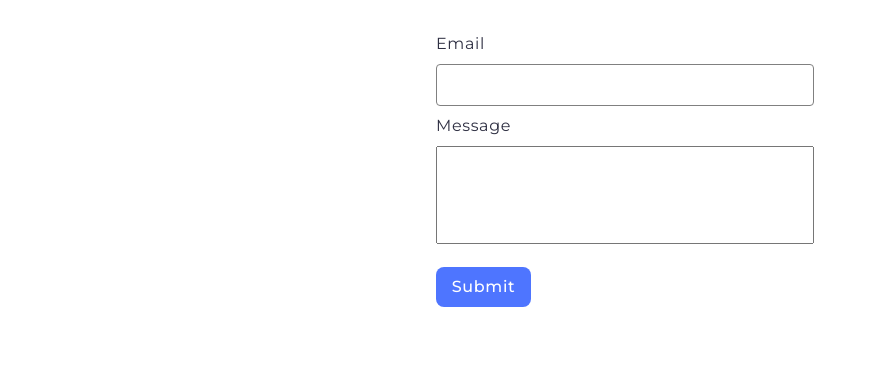
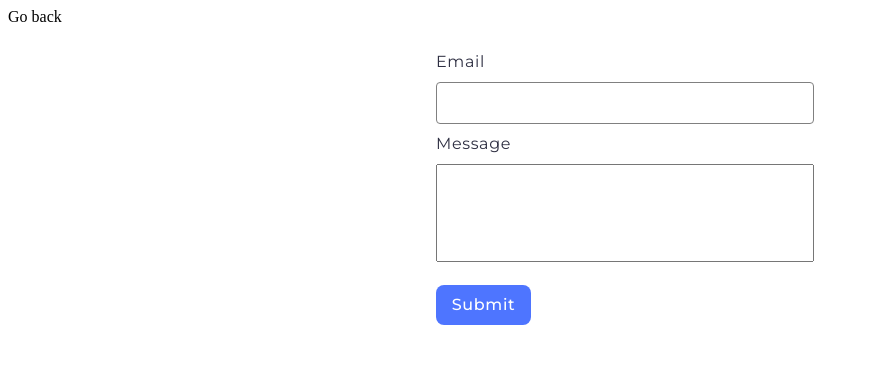
Before and after one commit to Alyona-Lyalina/goit-js-hw-09, a plain HTML site: page 2-form.html in a window 1280 px wide. Shown: the whole page, without its empty margins (0-869 px from the left). Drawn offline with Linux system fonts and the light colour scheme.

Commit message:
Deploying to gh-pages from @ Alyona-Lyalina/goit-js-hw-09@759e17d2585b9c92a29b327c0f3dc518426d4895 🚀

```diff
--- a/2-form.html
+++ b/2-form.html
@@ -16,6 +16,11 @@
     <link rel="stylesheet" crossorigin href="/goit-js-hw-09/assets/styles-sJta4Fjc.css">
   </head>
   <body>
+    <header>
+      <div class="container">
+        <a href="./index.html">Go back</a>
+      </div>
+    </header>
     <div class="container">
       <form class="feedback-form" autocomplete="off">
         <label>
```
Also changed, not shown: 1-gallery.html (+1 -1 lines).
